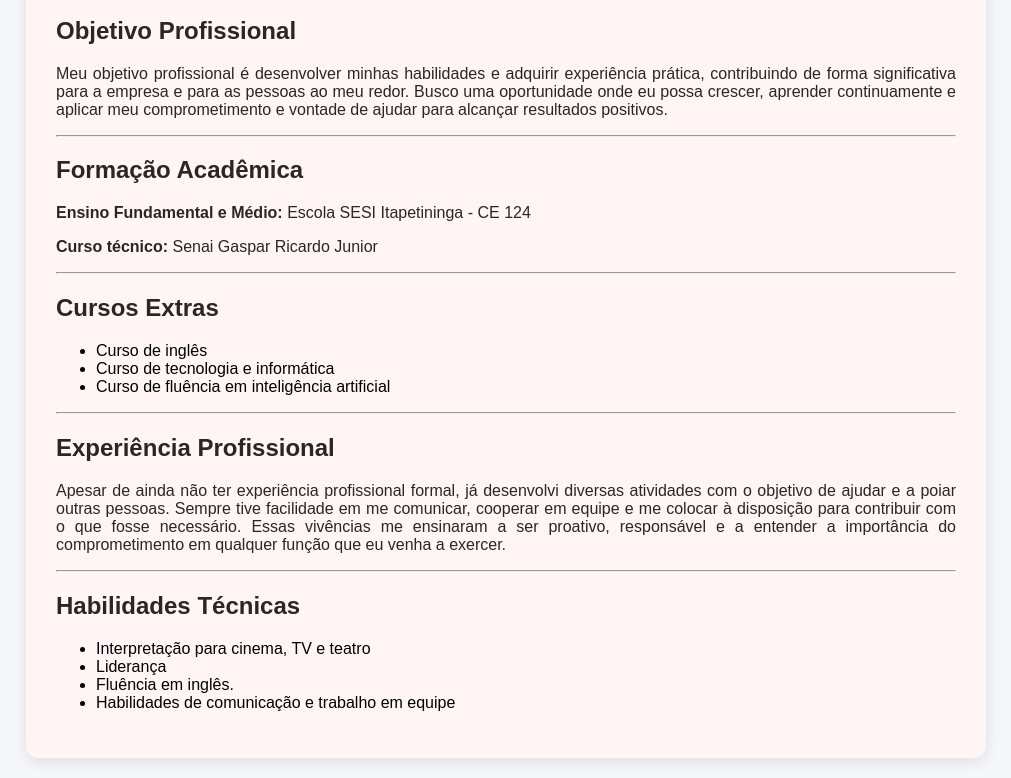
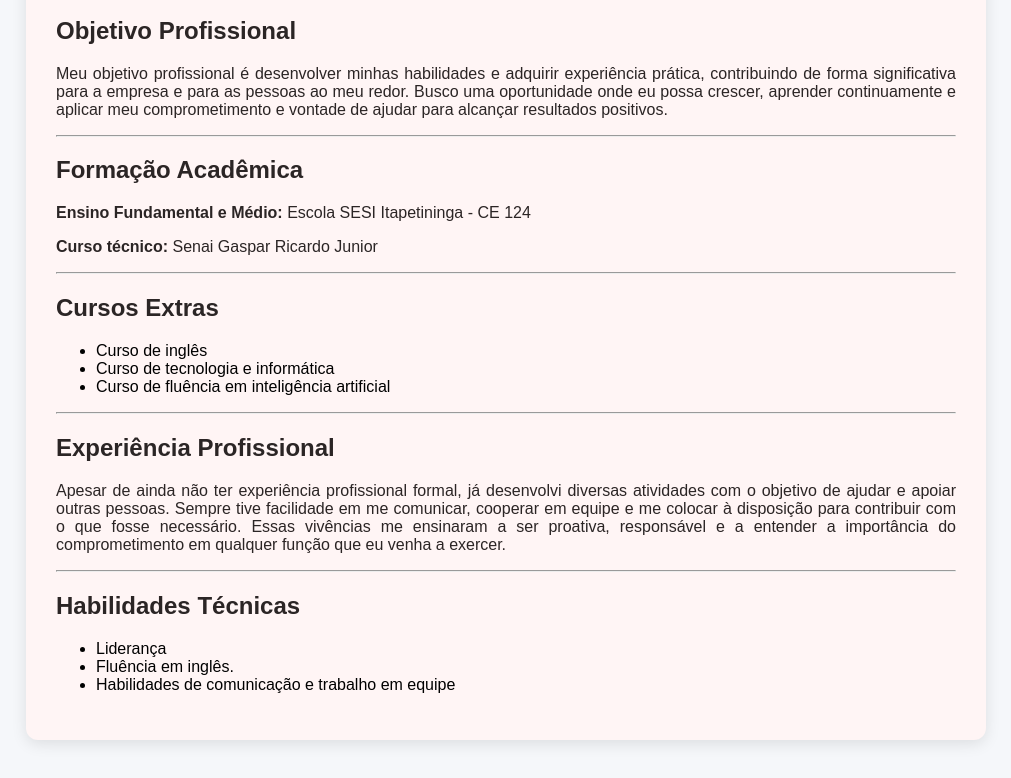
Before and after one commit to KetlyGabriely/Linguagem-de-marcacao, a plain HTML site: page ex05.html in a window 1280 px wide. Shown: the part 556-1334 px from the top of the page, without its empty margins (134-1145 px from the left). Drawn offline with Linux system fonts and the light colour scheme.

Commit message:
exercicios

```diff
--- a/ex05.html
+++ b/ex05.html
@@ -110,18 +110,17 @@
             <section id="experiencia">
                 <h2>Experiência Profissional</h2>
                 <p>Apesar de ainda não ter experiência profissional formal, já
-                     desenvolvi diversas atividades com o objetivo de ajudar e a
-                     poiar outras pessoas. Sempre tive facilidade em me comunicar,
+                     desenvolvi diversas atividades com o objetivo de ajudar e
+                     apoiar outras pessoas. Sempre tive facilidade em me comunicar,
                       cooperar em equipe e me colocar à disposição para contribuir
                       com o que fosse necessário. Essas vivências me ensinaram a ser
-                      proativo, responsável e a entender a importância do comprometimento
+                      proativa, responsável e a entender a importância do comprometimento
                        em qualquer função que eu venha a exercer.
                 <hr>
             </section>
             <section id="habilidades">
                 <h2>Habilidades Técnicas</h2>
                 <ul>
-                    <li>Interpretação para cinema, TV e teatro</li>
                     <li>Liderança </li>
                     <li>Fluência em inglês.</li>
                     <li>Habilidades de comunicação e trabalho em equipe</li>
```
Also changed, not shown: ex06.html (+1 -1 lines), ex07.html (+1 -1 lines), tabela2.html (+1 -1 lines).
